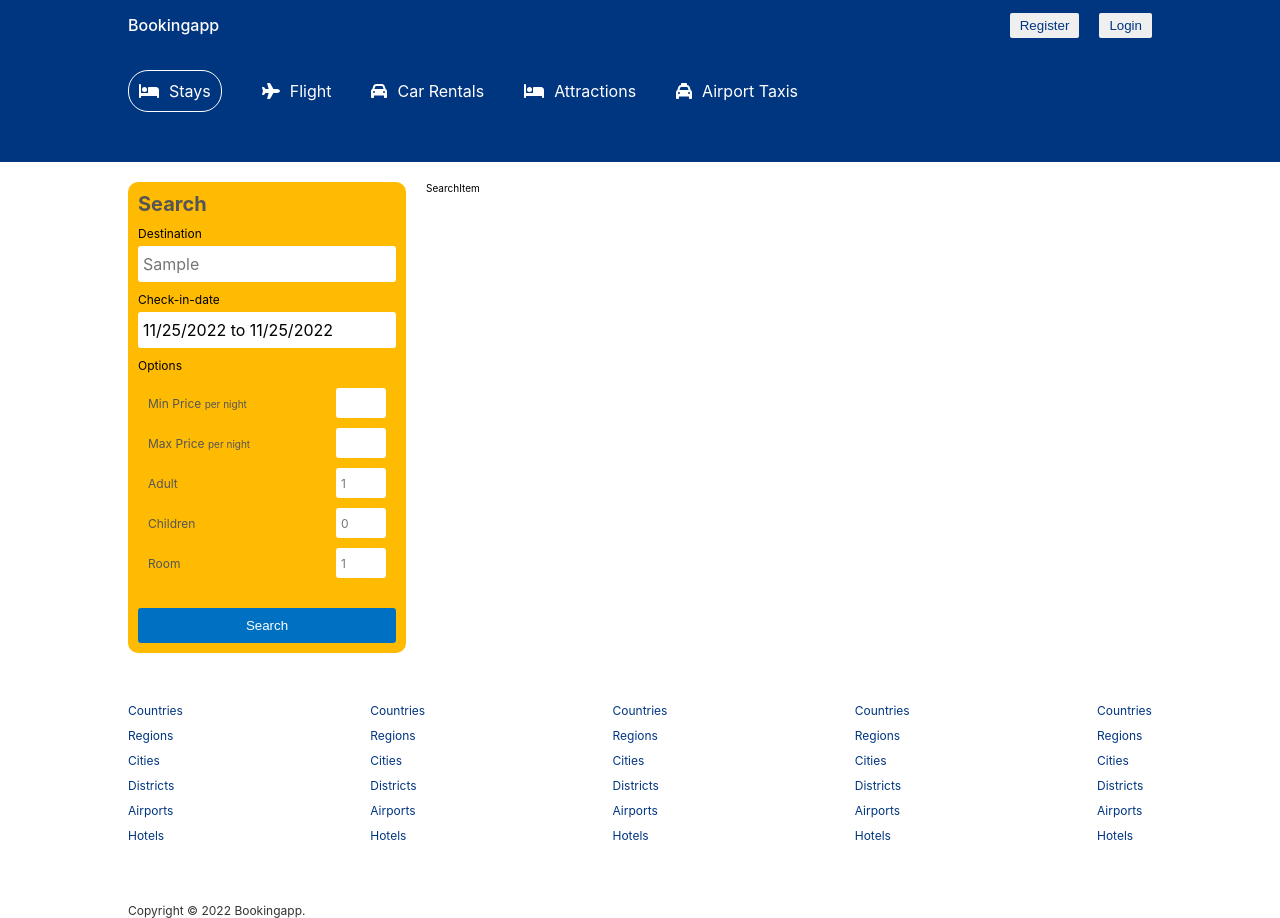
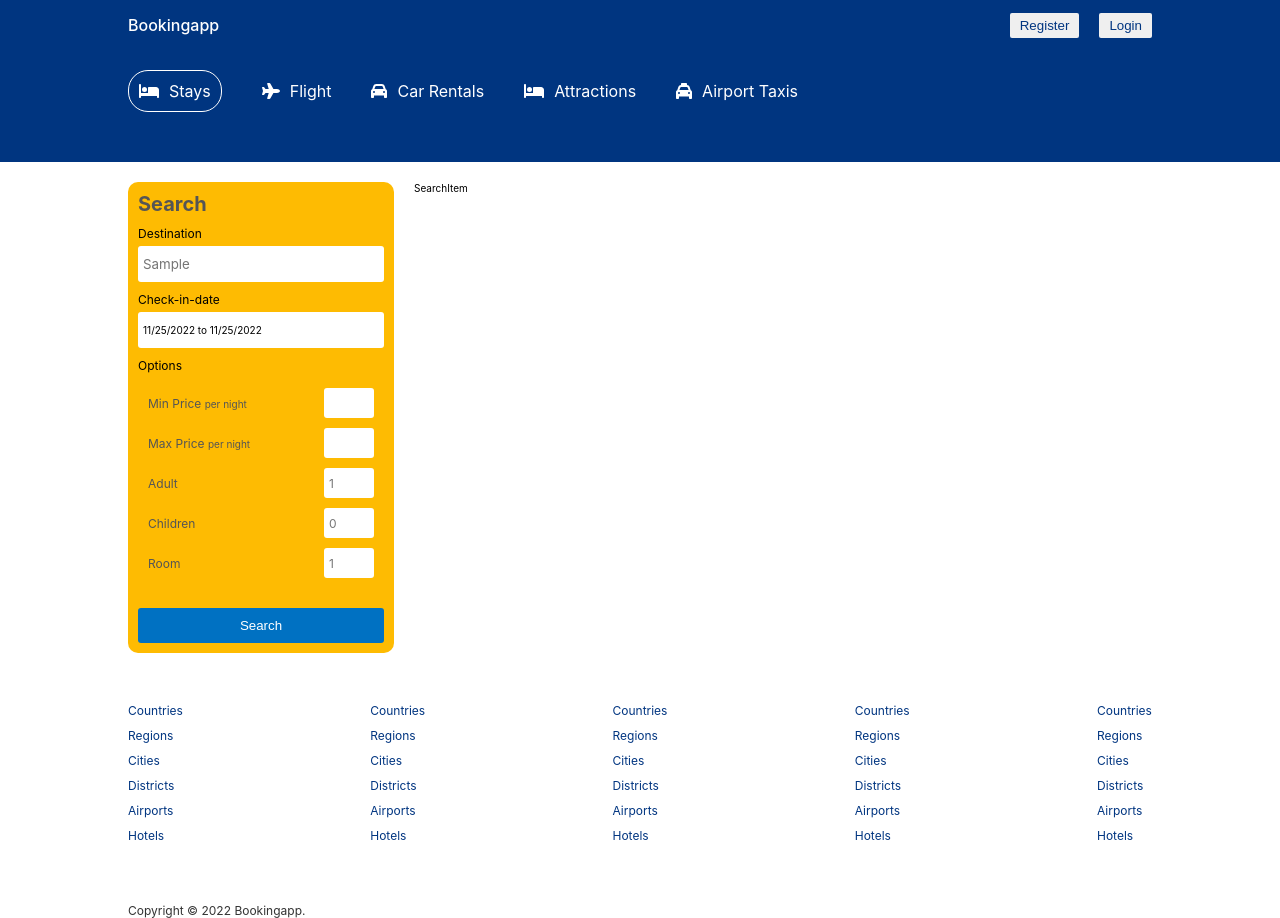
Before and after one commit to esteemayo/hotel-booking-app-client, a React (Create React App) app: page / in a window 1280 px wide. Both pictures are taken after typing "Sample" into the empty fields and a click on the button "Search". Built offline with nearby package versions, Linux system fonts and the light colour scheme.

Commit message:
modified

```diff
--- a/src/pages/list/list.scss
+++ b/src/pages/list/list.scss
@@ -40,7 +40,6 @@
         height: 3rem;
         padding: 1.8rem 0.5rem;
         font-family: inherit;
-        font-size: 1.6rem;
         outline-color: #999;
         border-radius: 3px;
       }
@@ -48,7 +47,6 @@
       span.searchText {
         height: 3rem;
         padding: 1.8rem 0.5rem;
-        font-size: 1.6rem;
         background-color: #fff;
         border-radius: 3px;
         display: flex;
```
